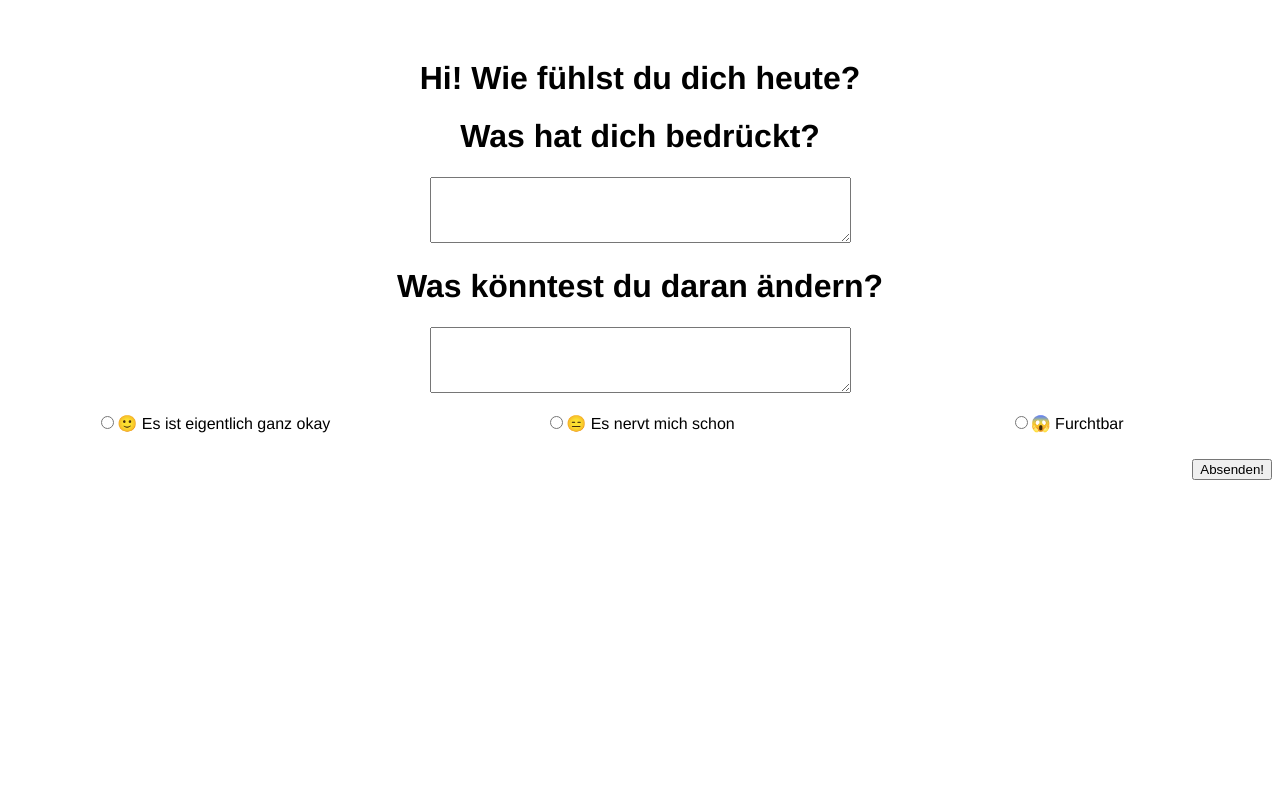
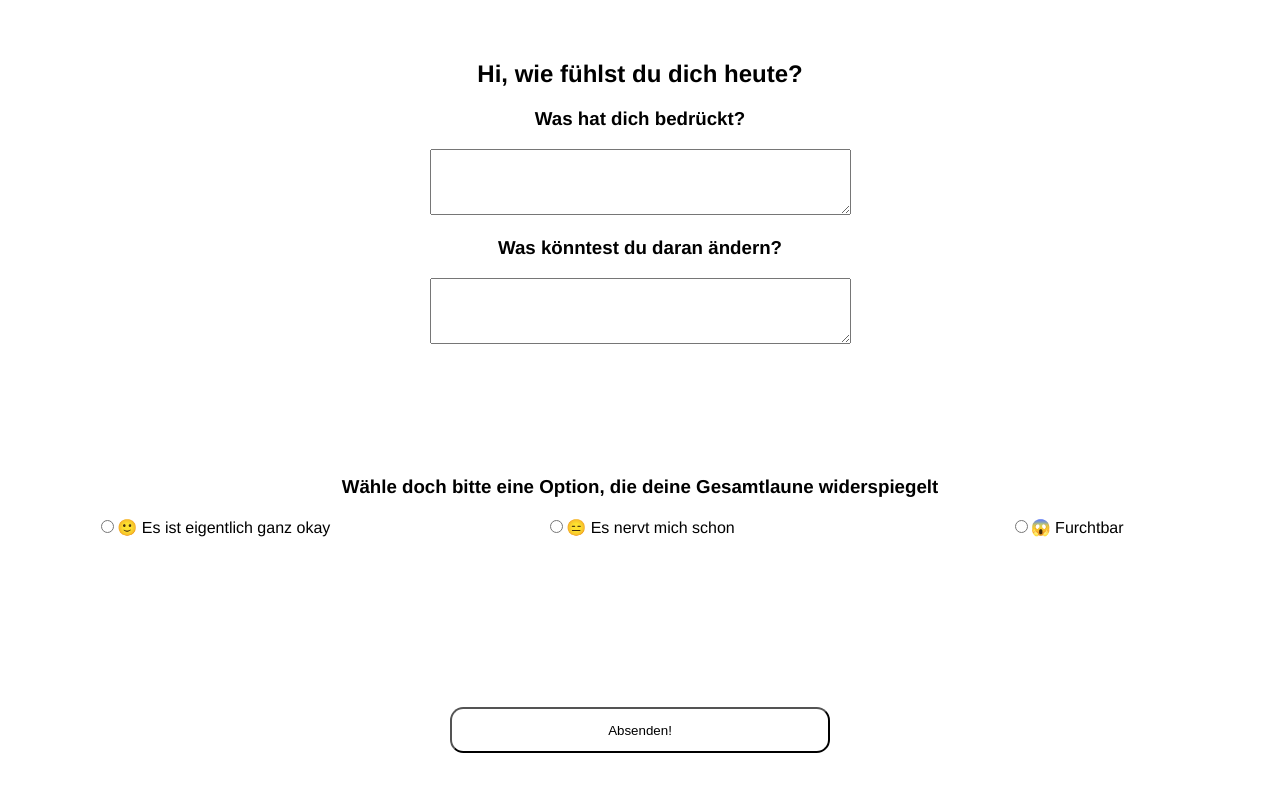
Before and after one commit to doVe829/desktopApp, a Vue app: page / in a window 1280 px wide. Shown: the top 792 px of the page. Built offline with nearby package versions, Linux system fonts and the light colour scheme.

Commit message:
added some minor styling

```diff
--- a/src/App.vue
+++ b/src/App.vue
@@ -1,25 +1,27 @@
 <template>
   <div id="app">
-    <div v-if="firstPage" class="style">
-      <h1>Hi! Wie fühlst du dich heute?</h1>
+    <section v-if="firstPage" class="style">
+      <h1>Hi, wie fühlst du dich heute?</h1>
       <texts v-model="what" :title="'Was hat dich bedrückt?'"></texts>
-      <p></p>
       <texts v-model="how" :title="'Was könntest du daran ändern?'"></texts>
-      <p></p>
-      <div class="basic-grid">
-        <div v-for="(mood, index) in moods" :key="index">
-          <input type="radio" :value="mood.value" v-model="checked" />
-          <label :for="mood">{{ mood.text }}</label>
+      <div class="mt-2">
+        <h3>
+          Wähle doch bitte eine Option, die deine Gesamtlaune widerspiegelt
+        </h3>
+        <div class="basic-grid">
+          <div v-for="(mood, index) in moods" :key="index">
+            <input type="radio" :value="mood.value" v-model="checked" />
+            <label :for="mood">{{ mood.text }}</label>
+          </div>
         </div>
       </div>
       <button @click="saveAsJson()" class="float-button" type="button">
         Absenden!
       </button>
-      <div class="box red"></div>
-    </div>
+    </section>
 
     <!-- SECOND PAGE -->
-    <div v-else class="style">
+    <section v-else class="style">
       Gestern lag deine allgemeine Laune bei {{ recapMoods[0] }} und heute bei
       {{ recapMoods[1] }}.
       <span v-if="recapMoods[0] > recapMoods[1]">
@@ -59,7 +61,7 @@
           <br />
         </div>
       </div>
-    </div>
+    </section>
   </div>
 </template>
 
@@ -181,8 +183,13 @@ export default {
   grid-template-columns: repeat(auto-fit, minmax(240px, 1fr));
 }
 .float-button {
-  float: right;
+  /* float: right; */
   margin-top: 2em;
+  border-radius: 1em;
+  width: 30%;
+  padding: 1em;
+  text-align: center;
+  background-color: white;
 }
 .style {
   background: #ffffff;
@@ -209,4 +216,8 @@ export default {
 .red {
   background-color: red;
 } */
+.mt-2 {
+  margin-top: 8em;
+  margin-bottom: 9em;
+}
 </style>
--- a/src/components/texts.vue
+++ b/src/components/texts.vue
@@ -1,6 +1,6 @@
 <template>
   <div class="date-picker">
-    <h1>{{ title }}</h1>
+    <h3>{{ title }}</h3>
     <textarea
       rows="4"
       cols="50"
```
